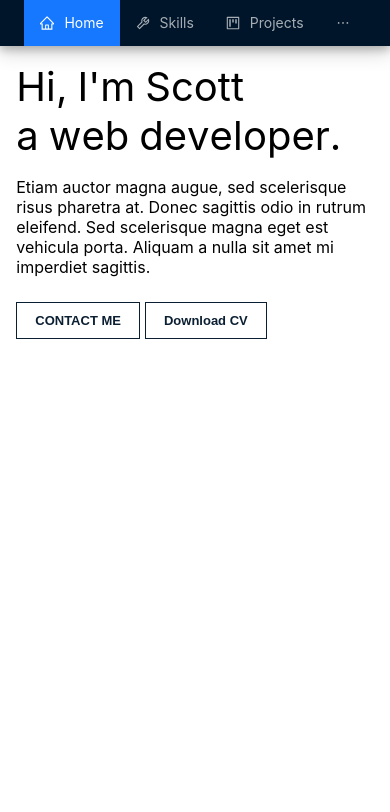
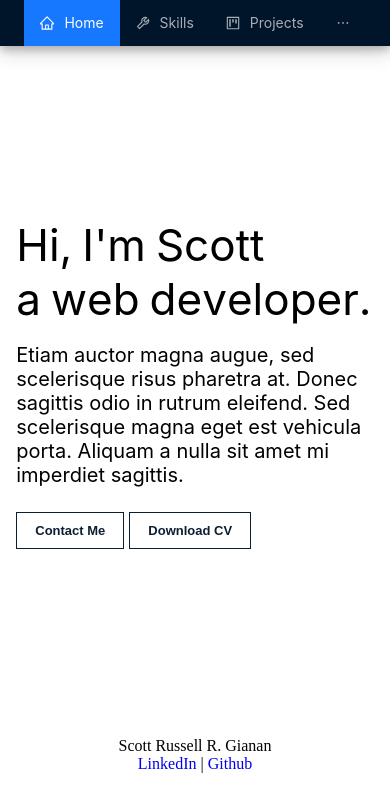
Before and after one commit to scott-gianan/react-portfolio, a React (Vite) app: page / in a window 390 px wide. Shown: the top 812 px of the page. Built offline with nearby package versions, Linux system fonts and the light colour scheme.

Commit message:
todo: animate card

```diff
--- a/src/App.jsx
+++ b/src/App.jsx
@@ -20,7 +20,7 @@ function App() {
         <Route path="/contact" element={<Contact />} />
         <Route path="/projects" element={<Projects />} />
       </Routes>
-      {/* <Footer /> */}
+      <Footer />
     </>
   );
 }
--- a/src/assets/card-data.jsx
+++ b/src/assets/card-data.jsx
@@ -14,7 +14,7 @@ export default [
     src: "https://i.imgur.com/ITgatAZ.png",
     title: "Tenzies",
     description:
-      "Inspired by the dice game, TENZI® - a simple yet competitive game where the first player who rolls all 10 on the same number and yells “TENZI,” wins.",
+      "Inspired by the dice game, TENZI® - a simple yet competitive game.",
     alt: "tensizes site preview",
     repoUrl: "https://github.com/scott-gianan/tenzies-game",
     liveSiteUrl: "https://tenzies-by-scott.netlify.app/",
@@ -23,8 +23,7 @@ export default [
     id: "meme-generator",
     src: "https://i.imgur.com/oi5Fgjn.png",
     title: "Meme Generator",
-    description:
-      "In Antarctica, there are 21 million penguins and in Malta there are 502,653 inhabitants. So if the penguins decide to invade Malta, each Maltese will have to fight 42 penguins.",
+    description: "Generate your dankest memes and send it to me :)",
     alt: "meme generator site preview",
     repoUrl: "https://github.com/scott-gianan/meme-generator",
     liveSiteUrl: "https://scotty-meme-generator.netlify.app/",
@@ -34,7 +33,7 @@ export default [
     src: "https://i.imgur.com/XpZTofb.png",
     title: "Lucky 21",
     description:
-      "This browser game is inspired with the famous card games called Lucky 9 and Black Jack. Where objective of the game is to beat the dealer with a higher valued hand as close to 21 as possible. Tens and face cards are worth 10 points, aces are worth 1 point, and 2-9 are scored at face value.",
+      "A browser game is inspired with the famous card games called Lucky 9 and Black Jack.",
     alt: "lucky 21 site preview",
     repoUrl: "https://github.com/scott-gianan/lucky-21",
     liveSiteUrl: "https://scott-gianan.github.io/lucky-21/",
@@ -43,8 +42,7 @@ export default [
     id: "calculator",
     src: "https://i.imgur.com/XRczZWr.png",
     title: "Calculator",
-    description:
-      "Built a calculator to test my skills on basic HTML, CSS, and vanilla Javascript. This project is also included in the curriculum of The Odin Project - a free full-stack developer course.",
+    description: "Built a calculator using HTML, CSS, and vanilla Javascript.",
     alt: "wordle clone site preview",
     repoUrl: "https://github.com/scott-gianan/wordle-clone/tree/master",
     liveSiteUrl: "https://wordle-clone-by-scottg.netlify.app/",
--- a/src/components/Footer/Footer.jsx
+++ b/src/components/Footer/Footer.jsx
@@ -1,10 +1,9 @@
-import { GithubFilled, LinkedinFilled } from "@ant-design/icons";
 //styles
 import "./Footer.scss";
 
 const Footer = () => {
   return (
-    <footer>
+    <footer className="footer">
       <p>Scott Russell R. Gianan</p>
       <a target="_blank" href="https://github.com/" rel="noreferrer">
         LinkedIn
--- a/src/components/Footer/Footer.scss
+++ b/src/components/Footer/Footer.scss
@@ -1,8 +1,8 @@
-footer {
-  position: fixed;
-  bottom: 0;
+.footer {
   width: 100%;
   text-align: center;
+  margin-bottom: 0;
+  margin-top: 1rem;
   a {
     text-decoration: none;
     &:visited {
--- a/src/components/Home/Home.jsx
+++ b/src/components/Home/Home.jsx
@@ -10,7 +10,7 @@ import { nameArray, jobArray } from "../../assets/text-array";
 
 const Home = () => {
   return (
-    <Row justify="center">
+    <Row justify="center" className="row" align="middle">
       <Col xs={22} lg={12} md={18}>
         <div className="home-page">
           <div className="text-zone">
@@ -27,7 +27,7 @@ const Home = () => {
               vehicula porta. Aliquam a nulla sit amet mi imperdiet sagittis.
             </p>
             <NavLink to="/contact" reloadDocument>
-              <button className="flat-button"> CONTACT ME</button>
+              <button className="flat-button">Contact Me</button>
             </NavLink>
             <button className="flat-button">Download CV</button>
           </div>
--- a/src/components/Home/Home.scss
+++ b/src/components/Home/Home.scss
@@ -59,10 +59,14 @@ button {
 @media only screen and (max-width: 600px) {
   .home-page {
     h1 {
-      font-size: 2.5rem;
+      font-size: 2.75rem;
     }
     p {
-      font-size: 1rem;
+      font-size: 1.25rem;
     }
   }
 }
+
+.row {
+  height: 80vh;
+}
--- a/src/components/Navbar/Navbar.scss
+++ b/src/components/Navbar/Navbar.scss
@@ -3,6 +3,8 @@
   justify-content: center;
 }
 .navbar {
-  margin-bottom: 1rem;
   box-shadow: 0 4px 8px 0 rgba(0, 0, 0, 0.2), 0 6px 20px 0 rgba(0, 0, 0, 0.19);
 }
+
+@media only screen and (max-width: 600px) {
+}
--- a/src/components/Projects/Cards/Cards.jsx
+++ b/src/components/Projects/Cards/Cards.jsx
@@ -7,10 +7,16 @@ import { Row, Col } from "antd";
 import cardData from "../../../assets/card-data";
 //styling
 import "./Cards.scss";
-
+console.log(Card);
 const Cards = () => {
   return (
-    <Row justify="center">
+    <Row
+      align="center"
+      justify="center"
+      wrap="true"
+      className="card-row"
+      gutter={[16, 16]}
+    >
       {cardData.map(
         ({ id, src, title, description, alt, repoUrl, liveSiteUrl }) => {
           return (
--- a/src/components/Projects/Cards/Cards.scss
+++ b/src/components/Projects/Cards/Cards.scss
@@ -1,4 +1,5 @@
 .card {
+  padding: 5px;
   .meta {
     height: 100px;
   }
@@ -17,3 +18,9 @@ textarea {
   width: 100%;
 }
 //contain
+
+.card-row {
+  margin-top: 1rem;
+  margin-right: 0 !important;
+  margin-left: 0 !important;
+}
--- a/src/components/Projects/Projects.jsx
+++ b/src/components/Projects/Projects.jsx
@@ -4,10 +4,6 @@
 import "./Projects.scss";
 import Cards from "./Cards/Cards";
 const Projects = () => {
-  return (
-    <div className="card-container">
-      <Cards />
-    </div>
-  );
+  return <Cards />;
 };
 export default Projects;
```
